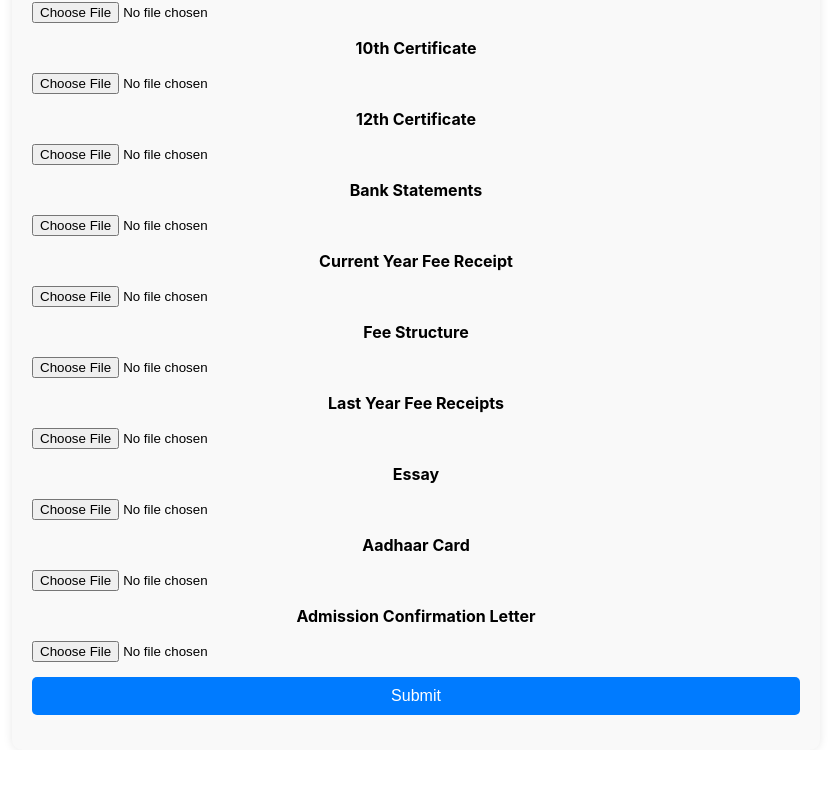
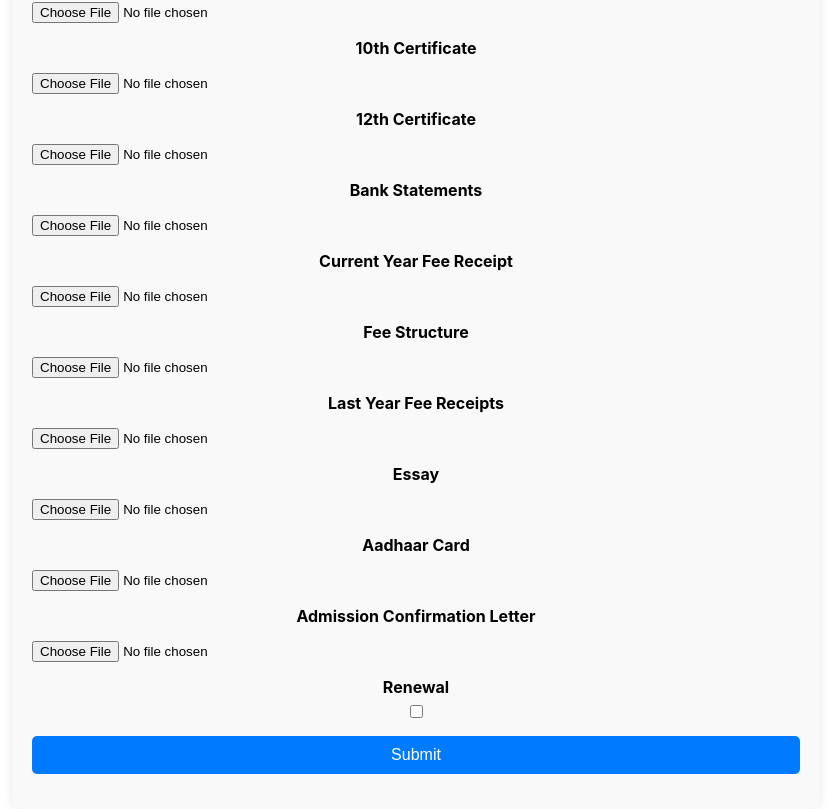
Before and after one commit to cfghyderabad24/Team-6, a React (Create React App) app in the folder frontend/cfg/: page /studentForm in a window 1280 px wide. Shown: the part 1803-2612 px from the top of the page, without its empty margins (224-1055 px from the left). Before the commit the page ends 2553 px from the top, so only its background shows below. Built offline with nearby package versions, Linux system fonts and the light colour scheme.

Commit message:
message for frontend

```diff
--- a/frontend/cfg/src/components/StudentForm.jsx
+++ b/frontend/cfg/src/components/StudentForm.jsx
@@ -1,5 +1,5 @@
 import React, { useState } from 'react';
-import axios from 'axios';
+import { submitApplication } from '../services/ApplicationService';
 import './StudentForm.css';
 
 const StudentForm = () => {
@@ -22,6 +22,7 @@ const StudentForm = () => {
     alternateMobile: '',
     email: '',
     bankAccountNumber: '',
+    isRenewal: false,
   });
 
   const [files, setFiles] = useState({
@@ -64,12 +65,8 @@ const StudentForm = () => {
     });
 
     try {
-      const response = await axios.post('http://localhost:8080/api/applications', data, {
-        headers: {
-          'Content-Type': 'multipart/form-data',
-        },
-      });
-      console.log('Form submitted successfully:', response.data);
+      const response = await submitApplication(data);
+      console.log('Form submitted successfully:', response);
     } catch (error) {
       console.error('Error submitting the form:', error);
     }
@@ -82,7 +79,6 @@ const StudentForm = () => {
           <img src="https://via.placeholder.com/150" alt="students" />
           <h1>Student Application Form</h1>
         </div>
-        {/* Add form fields here */}
         <div className="form-group">
           <label>Form Number</label>
           <input type="text" name="formNumber" value={formData.formNumber} onChange={handleChange} />
@@ -200,6 +196,10 @@ const StudentForm = () => {
           <input type="file" name="admissionConfirmationLetterFile" onChange={handleFileChange} />
         </div>
         <div className="form-group">
+          <label>Renewal</label>
+          <input type="checkbox" name="isRenewal" checked={formData.isRenewal} onChange={(e) => setFormData({...formData, isRenewal: e.target.checked})} />
+        </div>
+        <div className="form-group">
           <button type="submit">Submit</button>
         </div>
       </form>
```
